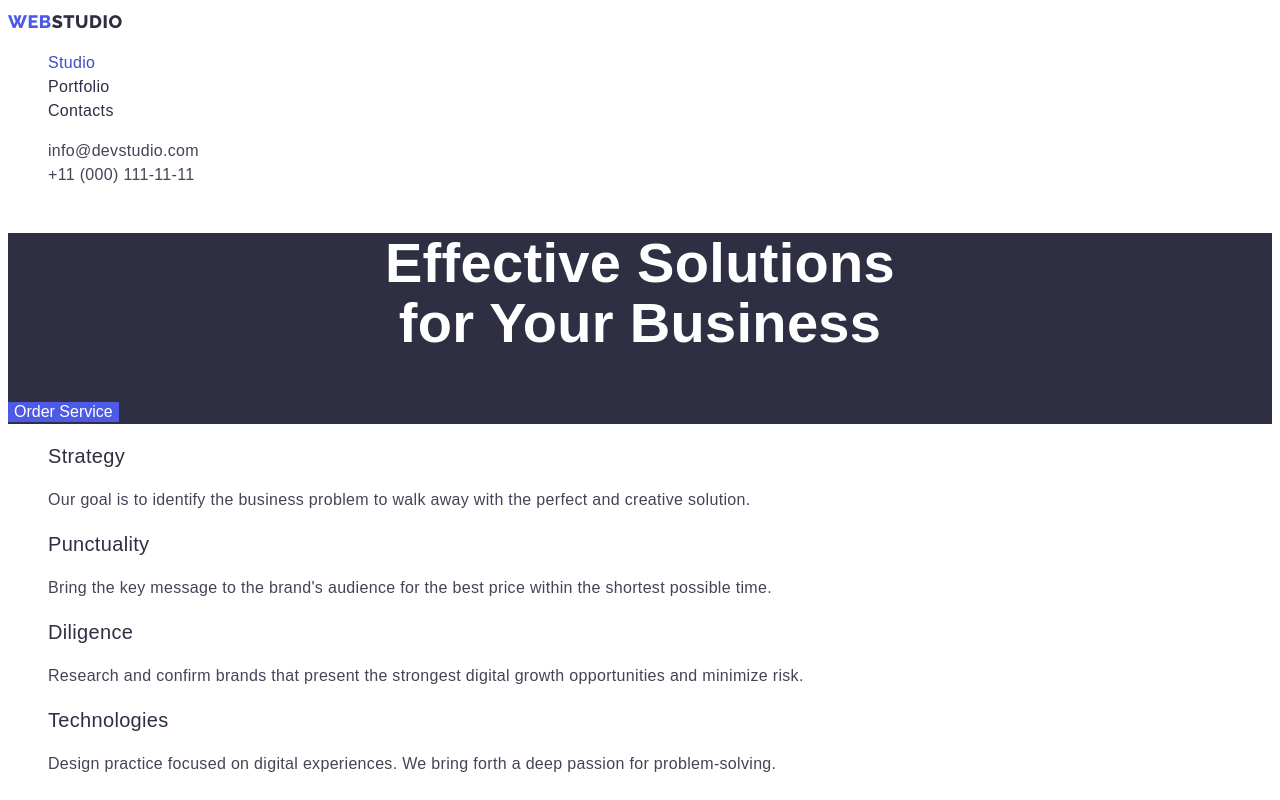
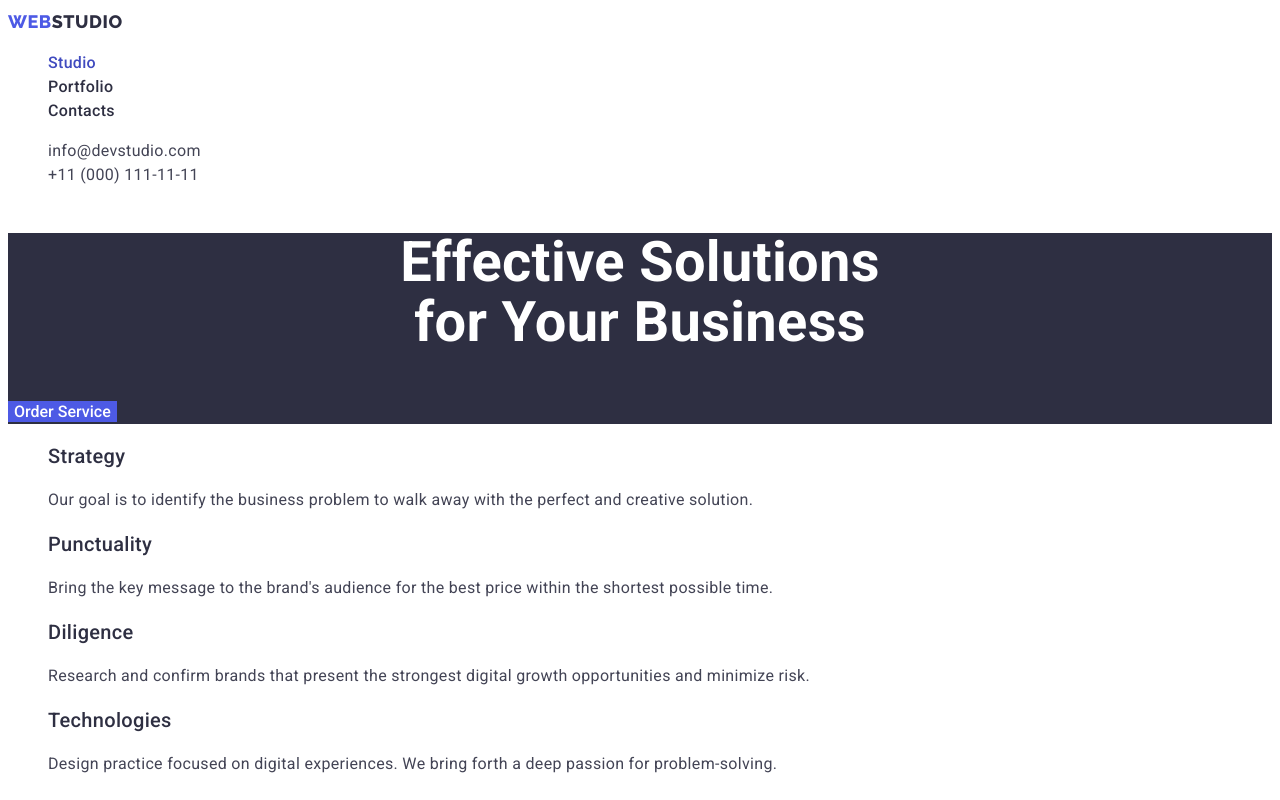
Before and after one commit to Zubaha/goit-markup-hw-02, a plain HTML site: page index.html in a window 1280 px wide. Shown: the top 800 px of the page. Drawn offline with Linux system fonts and the light colour scheme.

Commit message:
Update styles.css

```diff
--- a/css/styles.css
+++ b/css/styles.css
@@ -11,7 +11,7 @@
 
 /*  */
 body {
-    font-family: Robotow,sans-serif;
+    font-family: Roboto,sans-serif;
     color: var(--primery-text);
     font-size: var(--primery-fond-size);
     line-height: 1.5;
```
